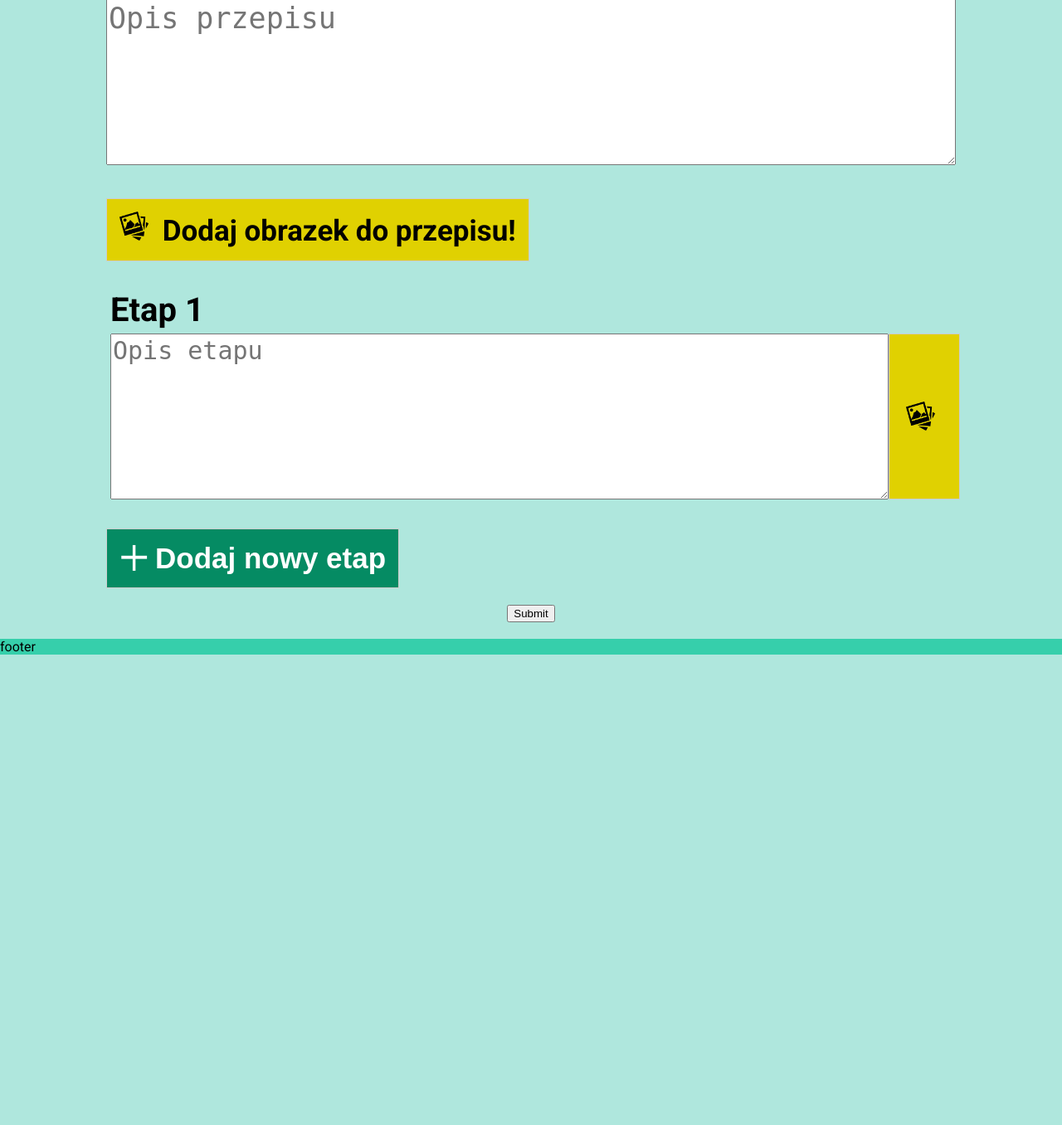
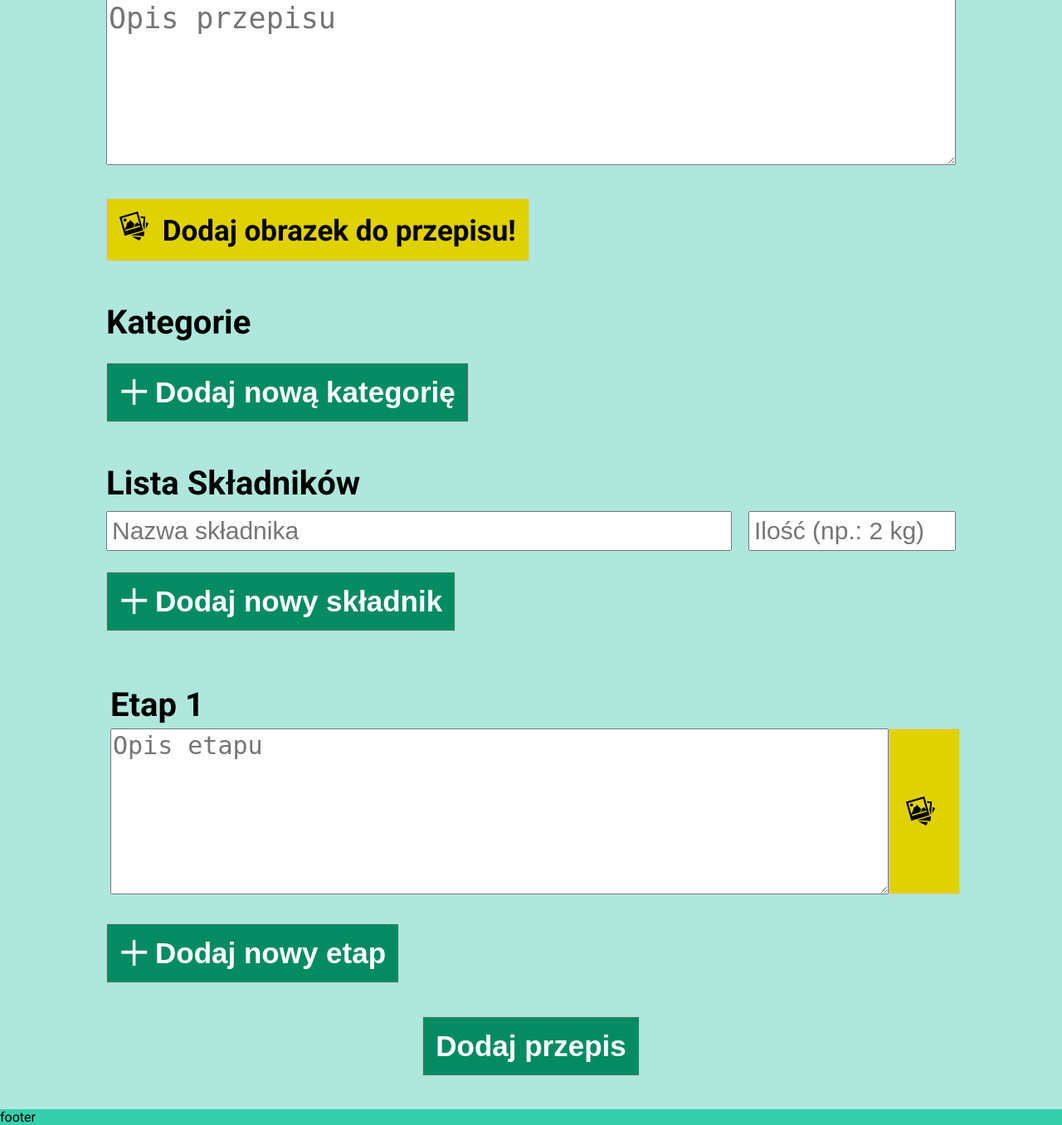
Before and after one commit to karolkoz/Inz-Prog-K-W, a PHP site: page /dodaj_przepis.php in a window 1280 px wide. Shown: the part 782-2138 px from the top of the page at 83% size. Before the commit the page ends 1571 px from the top, so only its background shows below. Run offline with PHP 8.4, Linux system fonts and the light colour scheme.

Commit message:
Kategorie i Składniki

```diff
--- a/dodaj_przepis.php
+++ b/dodaj_przepis.php
@@ -23,7 +23,7 @@
     </nav>
 
     <section class="content">
-      <form class="content__form" id="form" action="dodaj_przepisDB.php" method="post" onsubmit="return validateForm()">
+      <form class="content__form" id="form" action="dodaj_przepisDB.php" method="post">
         <h1>Formularz dodawania przepisu</h1>
         <div class="content__form__input">
           <input type="text" id="nazwa" name="nazwa" placeholder="Nazwa" />
@@ -48,14 +48,45 @@
           </label>
         </div>
 
-        <div class="content__form__stages" id="stages">
+        <div class="content__form__dynamicInputs" id="categories">
+          <h2>Kategorie</h2>
+          <!-- Ten div poniżej to div dla kategorii
+          <div class="content__form__category" id="category_1">
+            <select name="categories[]">
+              <option value="" disabled selected>Kategoria</option>
+              ///////////////////////////////// Opcje powinny pochodzić z bazy danych, value to powinna być nazwa kategorii
+              <option value="sniadanie">Śniadanie</option>
+              <option value="obiad">Obiad</option>
+              <option value="kolacja">Kolacja</option>
+              <option value="vege">Vege</option>
+            </select>
+          </div>
+          -->
+          <div id="categoryButtonDiv" class="content__form__button">
+            <button id="categoryButton" type="button" > <img src="img/plus icon.png" /> Dodaj nową kategorię</button>
+          </div>
+        </div>
+
+        <div class="content__form__dynamicInputs" id="ingredients">
+          <h2>Lista Składników</h2>
+          <div class="content__form__ingredient" id="skladnik_1">
+            <input type="text" name="skladnik_nazwa[]" placeholder="Nazwa składnika" />
+            <input type="text" name="skladnik_ilosc[]" placeholder="Ilość (np.: 2 kg)" />
+          </div>
+          <div id="ingredientButtonDiv" class="content__form__button">
+            <button id="ingredientButton" type="button" > <img src="img/plus icon.png" /> Dodaj nowy składnik</button>
+          </div>
+
+        </div>
+
+        <div class="content__form__dynamicInputs" id="stages">
           <div class="content__form__stage" id="etap_1">
             <h2>Etap 1</h2>
             <div class="content__form__stage__inputs">
-              <textarea name="etap_1" placeholder="Opis etapu"></textarea>
+              <textarea name="etap[]" placeholder="Opis etapu"></textarea>
               <label class="form__label__stage" for="etap_1_image">
                 <img src="img/image icon.png" />
-                <input type="file" name="etap_1_image" />
+                <input type="file" id="etap_1_image" name="etap[]" />
               </label>
             </div>
           </div>
@@ -64,9 +95,10 @@
           </div>
           <script src="script.js"></script>
         </div>
+        <div class="content__form__button content__form__button--submit">
+          <button type="submit"> Dodaj przepis</button>
+        </div>
 
-
-        <input type="submit" />
       </form>
 
 
--- a/style/css/style.css
+++ b/style/css/style.css
@@ -67,9 +67,9 @@ nav {
 .search__form {
   display: flex;
   flex-direction: column;
-  padding: 20px 0 20px 0; }
+  padding: 20px 0; }
   .search__form .search__form__select {
-    padding: 5px 0 5px 0; }
+    padding: 5px 0; }
   .search__form select {
     width: 100%;
     background-color: white;
@@ -142,7 +142,7 @@ nav {
   display: flex;
   flex-direction: column;
   align-items: center;
-  padding: 20px 0 20px 0;
+  padding: 20px 0;
   margin: 0; }
   .content__form h1 {
     font-size: 3em; }
@@ -151,14 +151,15 @@ nav {
   position: relative;
   display: flex;
   width: 80%;
-  padding: 20px 0 20px 0; }
+  padding: 20px 0; }
   .content__form__input > input {
     width: 100%;
     font-size: 45px;
     outline: none;
     outline-color: #058B63;
     padding: 5px; }
-  .content__form__input > input:focus::placeholder, .content__form__input textarea:focus::placeholder {
+  .content__form__input > input:focus::placeholder,
+  .content__form__input textarea:focus::placeholder {
     opacity: 0; }
   .content__form__input > textarea {
     width: 100%;
@@ -185,7 +186,7 @@ nav {
   position: relative;
   display: flex;
   width: 80%;
-  padding: 20px 0 20px 0; }
+  padding: 20px 0; }
   .content__form__button > button {
     display: flex;
     align-items: center;
@@ -204,34 +205,43 @@ nav {
   .content__form__button > button:hover {
     background-color: #03ab79; }
 
-.content__form__stages {
+.content__form__button--submit {
+  justify-content: center; }
+
+.content__form__removeButton {
+  border: 1px solid #ccc;
+  background-color: #a80909;
+  display: flex;
+  justify-content: center;
+  align-items: center;
+  padding: 15px; }
+  .content__form__removeButton img {
+    width: 35px;
+    height: 35px; }
+
+.content__form__removeButton:hover {
+  background-color: #db0909; }
+
+.content__form__dynamicInputs {
   display: flex;
   flex-direction: column;
-  width: 80%; }
+  width: 80%;
+  margin-top: 30px; }
+  .content__form__dynamicInputs > h2 {
+    font-size: 40px;
+    margin: 0 0 5px; }
 
 .content__form__stage {
   display: flex;
   flex-direction: column;
   width: 100%;
-  padding: 15px 5px 15px 5px; }
+  padding: 15px 5px; }
   .content__form__stage > h2 {
     font-size: 40px;
-    margin: 0 0 5px 0; }
+    margin: 0 0 5px; }
   .content__form__stage .content__form__stage__inputs {
     display: flex;
     flex-direction: row; }
-    .content__form__stage .content__form__stage__inputs > button {
-      border: 1px solid #ccc;
-      background-color: #a80909;
-      display: flex;
-      justify-content: center;
-      align-items: center;
-      padding: 15px; }
-      .content__form__stage .content__form__stage__inputs > button img {
-        width: 35px;
-        height: 35px; }
-    .content__form__stage .content__form__stage__inputs > button:hover {
-      background-color: #db0909; }
     .content__form__stage .content__form__stage__inputs > .form__label__stage {
       flex-grow: 1;
       display: flex;
@@ -254,6 +264,43 @@ nav {
       font-size: 30px;
       resize: vertical; }
 
+.content__form__ingredient {
+  display: flex;
+  flex-direction: row;
+  width: 100%;
+  padding: 5px 0; }
+  .content__form__ingredient > button {
+    margin-right: 20px; }
+  .content__form__ingredient > input {
+    flex-grow: 3;
+    font-size: 30px;
+    padding: 5px;
+    margin-right: 20px; }
+  .content__form__ingredient > input[name="skladnik_ilosc[]"] {
+    max-width: 250px;
+    margin: 0; }
+
+.content__form__category {
+  display: flex;
+  flex-direction: row;
+  padding: 5px 0; }
+  .content__form__category select {
+    min-width: 300px;
+    background-color: white;
+    border: none;
+    display: inline-block;
+    font: inherit;
+    font-size: 30px;
+    padding: 5px;
+    margin-right: 20px;
+    -webkit-box-sizing: border-box;
+    -moz-box-sizing: border-box;
+    box-sizing: border-box;
+    -webkit-appearance: none;
+    -moz-appearance: none; }
+  .content__form__category select:focus {
+    outline: none; }
+
 footer {
   background-color: #36CFAB; }
 
--- a/style/scss/style.scss
+++ b/style/scss/style.scss
@@ -12,16 +12,12 @@
 }
 $header_color: #36CFAB;
 $search_color: #40B196;
-
 $button_color: #058B63;
 $button_color_light: #03ab79;
-
 $remove_color: #a80909;
 $remove_color_light: #db0909;
-
 $button_special_color: #e0d101;
 $button_special_color_light: #f0e006;
-
 $content_element_color: #AFE7DD;
 $search_arrow_color: #84DEB8;
 
@@ -98,10 +94,12 @@ nav {
 .search__form {
   display: flex;
   flex-direction: column;
-  padding: 20px 0 20px 0;
+  padding: 20px 0;
+
   .search__form__select {
-    padding: 5px 0 5px 0;
+    padding: 5px 0;
   }
+
   select {
     width: 100%;
     background-color: white;
@@ -118,6 +116,7 @@ nav {
     -webkit-appearance: none;
     -moz-appearance: none;
   }
+
   select:focus {
     outline: none;
   }
@@ -125,6 +124,7 @@ nav {
   .search__form__searchbar {
     display: flex;
     flex-wrap: nowrap;
+
     input[type=text] {
       border: none;
       border-bottom: 1px solid $button_color;
@@ -134,6 +134,7 @@ nav {
       line-height: 2em;
       width: 80%;
     }
+
     & input[type=submit] {
       width: 20%;
       background-image: url("../../img/search icon.png");
@@ -180,16 +181,17 @@ nav {
   justify-content: space-around;
   flex-wrap: wrap;
 }
+//FORMULARZ DODAWANIA PRZEPISU
 
-//FORMULARZ DODAWANIA PRZEPISU
 .content__form {
   width: 100%;
   background-color: $content_element_color;
   display: flex;
   flex-direction: column;
   align-items: center;
-  padding: 20px 0 20px 0;
+  padding: 20px 0;
   margin: 0;
+
   h1 {
     font-size: 3em;
   }
@@ -199,7 +201,7 @@ nav {
   position: relative;
   display: flex;
   width: 80%;
-  padding: 20px 0 20px 0;
+  padding: 20px 0;
 
   > input {
     width: 100%;
@@ -209,7 +211,8 @@ nav {
     padding: 5px;
   }
 
-  > input:focus::placeholder, textarea:focus::placeholder {
+  > input:focus::placeholder,
+  textarea:focus::placeholder {
     opacity: 0;
   }
 
@@ -222,6 +225,7 @@ nav {
   input[type="file"] {
     display: none;
   }
+
   > .form__label__forImage {
     border: 1px solid #ccc;
     background-color: $button_special_color;
@@ -230,12 +234,14 @@ nav {
     display: inline-block;
     padding: 15px;
     cursor: pointer;
+
     img {
       width: 35px;
       height: 35px;
       padding-right: 8px;
     }
   }
+
   > .form__label__forImage:hover {
     background-color: $button_special_color_light;
   }
@@ -245,7 +251,8 @@ nav {
   position: relative;
   display: flex;
   width: 80%;
-  padding: 20px 0 20px 0;
+  padding: 20px 0;
+
   > button {
     display: flex;
     align-items: center;
@@ -257,50 +264,68 @@ nav {
     text-align: center;
     padding: 15px;
     cursor: pointer;
+
     img {
       width: 35px;
       height: 35px;
       padding-right: 8px;
     }
   }
+
   > button:hover {
-      background-color: $button_color_light;
+    background-color: $button_color_light;
   }
 }
 
-.content__form__stages {
+.content__form__button--submit {
+  justify-content: center;
+}
+
+.content__form__removeButton {
+  border: 1px solid #ccc;
+  background-color: $remove_color;
+  display: flex;
+  justify-content: center;
+  align-items: center;
+  padding: 15px;
+
+  img {
+    width: 35px;
+    height: 35px;
+  }
+}
+
+.content__form__removeButton:hover {
+  background-color: $remove_color_light;
+}
+
+.content__form__dynamicInputs {
   display: flex;
   flex-direction: column;
   width: 80%;
+  margin-top: 30px;
+
+  > h2 {
+    font-size: 40px;
+    margin: 0 0 5px;
+  }
 }
 
 .content__form__stage {
   display: flex;
   flex-direction: column;
   width: 100%;
-  padding: 15px 5px 15px 5px;
+  padding: 15px 5px;
+
   > h2 {
     font-size: 40px;
-    margin: 0 0 5px 0;
+    margin: 0 0 5px;
   }
+
   .content__form__stage__inputs {
     display: flex;
     flex-direction: row;
-    > button {
-      border: 1px solid #ccc;
-      background-color: $remove_color;
-      display: flex;
-      justify-content: center;
-      align-items: center;
-      padding: 15px;
-      img {
-        width: 35px;
-        height: 35px;
-      }
-    }
-    > button:hover {
-      background-color: $remove_color_light;
-    }
+
     > .form__label__stage {
       flex-grow: 1;
       display: flex;
@@ -311,15 +336,18 @@ nav {
       font-weight: bold;
       padding: 15px;
       cursor: pointer;
+
       img {
         width: 35px;
         height: 35px;
         padding-right: 8px;
       }
+
       input[type="file"] {
         display: none;
       }
     }
+
     > textarea {
       flex-grow: 50;
       height: 200px;
@@ -327,10 +355,62 @@ nav {
       resize: vertical;
     }
   }
-
 }
 
+.content__form__ingredient {
+  display: flex;
+  flex-direction: row;
+  width: 100%;
+  padding: 5px 0;
+
+  > button {
+    margin-right: 20px;
+  }
+
+  > input {
+    flex-grow: 3;
+    font-size: 30px;
+    padding: 5px;
+    margin-right: 20px;
+  }
+
+  > input[name="skladnik_ilosc[]"] {
+    max-width: 250px;
+    margin: 0;
+  }
+}
+
+.content__form__category {
+  display: flex;
+  flex-direction: row;
+  padding: 5px 0;
+
+  select {
+    //width: 100%;
+    min-width: 300px;
+    background-color: white;
+    border: none;
+    //border-radius: 4px;
+    display: inline-block;
+    font: inherit;
+    //font-size: 3em;
+    font-size: 30px;
+    //padding: 0.2em 3.2em 0.2em 0.5em;
+    padding: 5px;
+    margin-right: 20px;
+    -webkit-box-sizing: border-box;
+    -moz-box-sizing: border-box;
+    box-sizing: border-box;
+    -webkit-appearance: none;
+    -moz-appearance: none;
+  }
+
+  select:focus {
+    outline: none;
+  }
+}
 ///////////////////////////////////////////////////////////////////////////////////////////////////
+
 footer {
   background-color: $header_color;
 }
```
Also changed, not shown: index.html (+4 -4 lines), script.js (+115 -39 lines), 1 other file.
